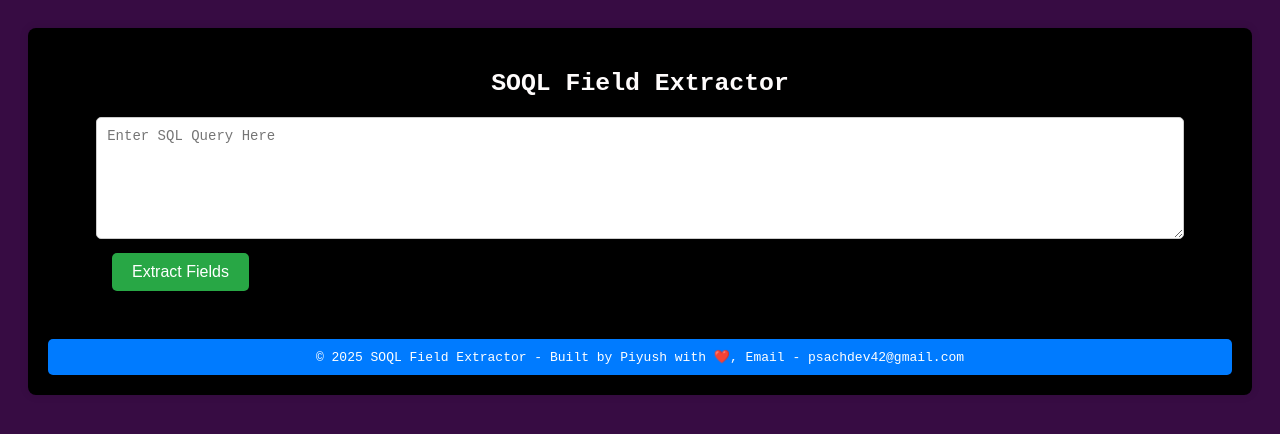
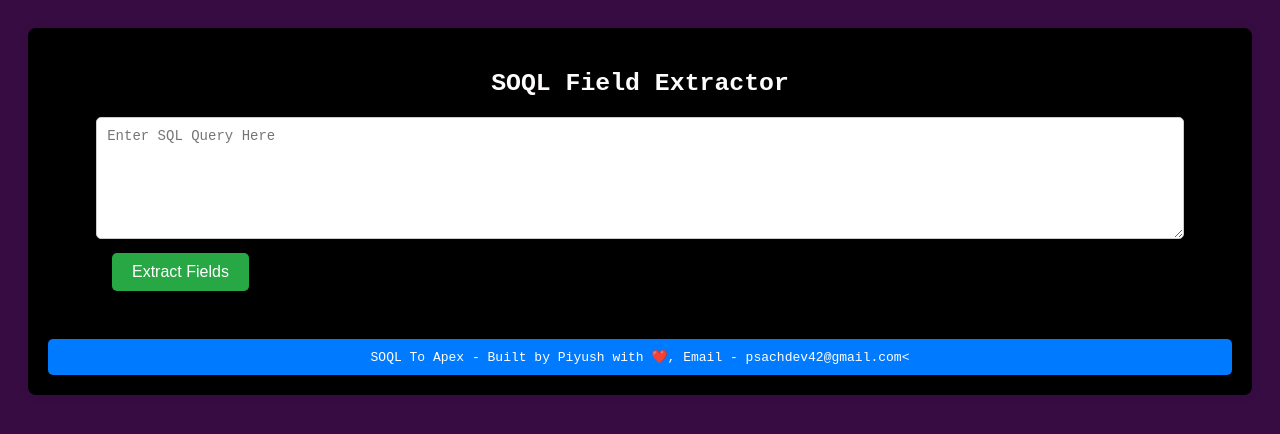
Before and after one commit to psachdev42/soqlToApex, a plain HTML site: page index.html in a window 1280 px wide. Drawn offline with Linux system fonts and the light colour scheme.

Commit message:
Update index.html

```diff
--- a/index.html
+++ b/index.html
@@ -3,7 +3,7 @@
 <head>
     <meta charset="UTF-8">
     <meta name="viewport" content="width=device-width, initial-scale=1.0">
-    <title>SQL Field Extractor</title>
+    <title>SOQL To Apex</title>
     <style>
         body {
             font-family: monospace;, sans-serif;
@@ -132,7 +132,7 @@
                 <button onclick="copyToClipboard()" id="copyButton" style="display: none;">Copy to Clipboard</button>
             </div>
         </div>
-        <div class="footer">&copy; 2025 SOQL Field Extractor - Built by Piyush with ❤️, Email - psachdev42@gmail.com</div>
+        <div class="footer">SOQL To Apex - Built by Piyush with ❤️, Email - psachdev42@gmail.com<</div>
     </div>
     <script>
 
```
